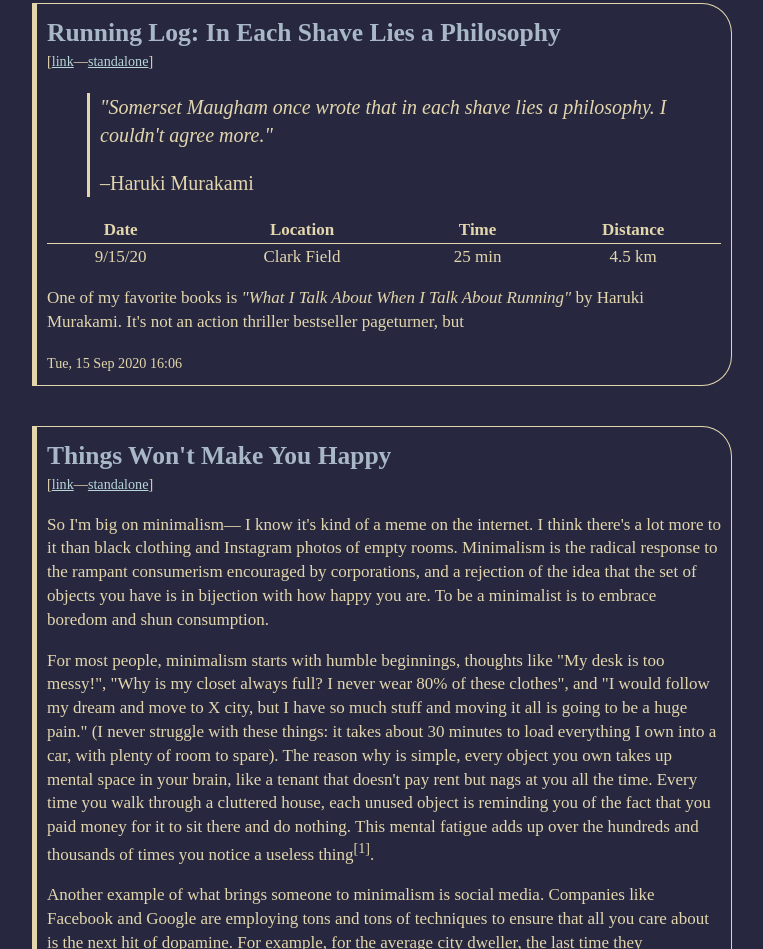
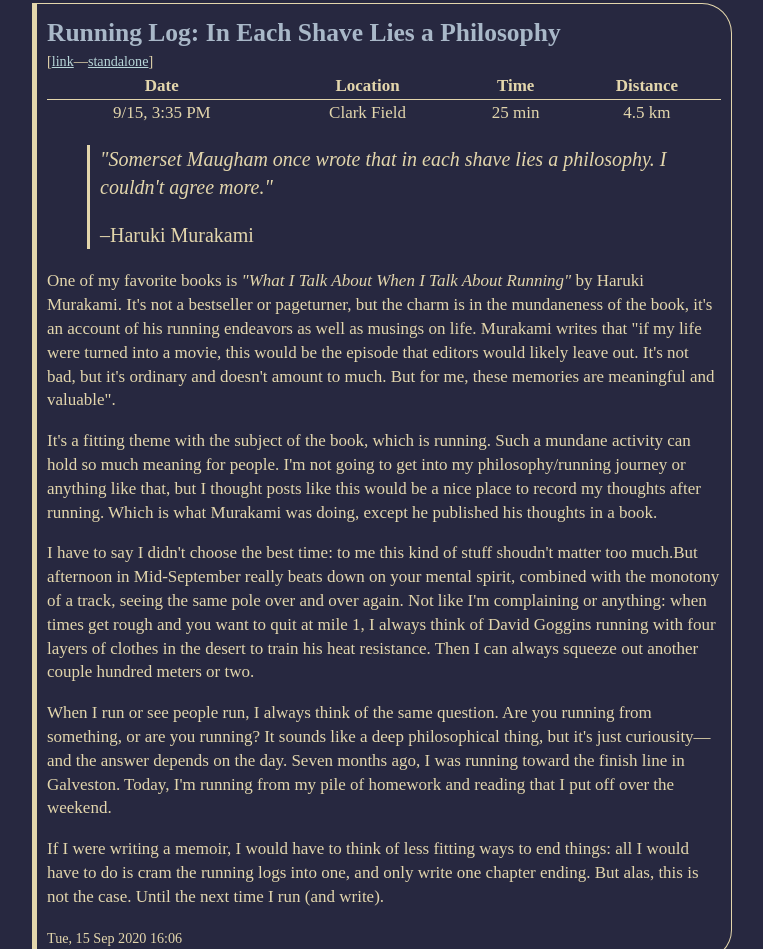
Before and after one commit to simonxiang1/website_old, a plain HTML site: page blog_posts.html in a window 1280 px wide. Shown: the part 138-1087 px from the top of the page, without its empty margins (258-1021 px from the left). Drawn offline with nearby package versions, Linux system fonts and the light colour scheme.

Commit message:
stable version of running log post

```diff
--- /dev/null
+++ b/blog/running-log-in-each-shave-lies-a-philosophy.html
@@ -0,0 +1,54 @@
+<!DOCTYPE html>
+<html lang="en">
+<head>
+<title>Running Log: In Each Shave Lies a Philosophy</title>
+<link rel='stylesheet' type='text/css' href='../style.css'>
+<meta charset='utf-8'/>
+</head>
+<body>
+<h1>Running Log: In Each Shave Lies a Philosophy</h1>
+<table style="width:100%">
+ <tr>
+   <th>Date</th>
+   <th>Location</th>
+   <th>Time</th>
+   <th>Distance</th>
+ </tr>
+ <tr>
+   <td>9/15, 3:35 PM</td>
+   <td>Clark Field</td>
+   <td>25 min</td>
+   <td>4.5 km</td>
+ </tr>
+</table>
+
+<blockquote style="font-style: italic">
+<p>
+"Somerset Maugham once wrote that in each shave lies a philosophy. I couldn't agree more."
+</p>
+<cite style="font-style: normal">–Haruki Murakami</cite>
+</blockquote>
+
+<p>
+One of my favorite books is <em>"What I Talk About When I Talk About Running"</em> by Haruki Murakami. It's not a bestseller or pageturner, but the charm is in the mundaneness of the book, it's an account of his running endeavors as well as musings on life. Murakami writes that "if my life were turned into a movie, this would be the episode that editors would likely leave out. It's not bad, but it's ordinary and doesn't amount to much. But for me, these memories are meaningful and valuable".
+</p>
+
+<p>
+It's a fitting theme with the subject of the book, which is running. Such a mundane activity can hold so much meaning for people. I'm not going to get into my philosophy/running journey or anything like that, but I thought posts like this would be a nice place to record my thoughts after running. Which is what Murakami was doing, except he published his thoughts in a book.
+</p>
+
+<p>
+I have to say I didn't choose the best time: to me this kind of stuff shoudn't matter too much.But afternoon in Mid-September really beats down on your mental spirit, combined with the monotony of a track, seeing the same pole over and over again. Not like I'm complaining or anything: when times get rough and you want to quit at mile 1, I always think of David Goggins running with four layers of clothes in the desert to train his heat resistance. Then I can always squeeze out another couple hundred meters or two.
+</p>
+
+<p>
+When I run or see people run, I always think of the same question. Are you running from something, or are you running? It sounds like a deep philosophical thing, but it's just curiousity— and the answer depends on the day. Seven months ago, I was running toward the finish line in Galveston. Today, I'm running from my pile of homework and reading that I put off over the weekend.
+</p>
+
+<p>
+If I were writing a memoir, I would have to think of less fitting ways to end things: all I would have to do is cram the running logs into one, and only write one chapter ending. But alas, this is not the case. Until the next time I run (and write).
+</p>
+<footer>by <strong><a href='https://simonxiang.xyz/'>Simon Xiang</a></strong></footer>
+</body>
+
+</html>
--- a/blog_posts.html
+++ b/blog_posts.html
@@ -17,13 +17,6 @@
 <div class='entry'>
 <h2 id='running-log-in-each-shave-lies-a-philosophy'>Running Log: In Each Shave Lies a Philosophy</h2>
 <small>[<a href='#running-log-in-each-shave-lies-a-philosophy'>link</a>&mdash;<a href='blog/running-log-in-each-shave-lies-a-philosophy.html'>standalone</a>]</small>
-<blockquote style="font-style: italic">
-<p>
-"Somerset Maugham once wrote that in each shave lies a philosophy. I couldn't agree more."
-</p>
-<cite style="font-style: normal">–Haruki Murakami</cite>
-</blockquote>
-
 <table style="width:100%">
  <tr>
    <th>Date</th>
@@ -32,15 +25,38 @@
    <th>Distance</th>
  </tr>
  <tr>
-   <td>9/15/20</td>
+   <td>9/15, 3:35 PM</td>
    <td>Clark Field</td>
    <td>25 min</td>
    <td>4.5 km</td>
  </tr>
 </table>
 
+<blockquote style="font-style: italic">
 <p>
-One of my favorite books is <em>"What I Talk About When I Talk About Running"</em> by Haruki Murakami. It's not an action thriller bestseller pageturner, but
+"Somerset Maugham once wrote that in each shave lies a philosophy. I couldn't agree more."
+</p>
+<cite style="font-style: normal">–Haruki Murakami</cite>
+</blockquote>
+
+<p>
+One of my favorite books is <em>"What I Talk About When I Talk About Running"</em> by Haruki Murakami. It's not a bestseller or pageturner, but the charm is in the mundaneness of the book, it's an account of his running endeavors as well as musings on life. Murakami writes that "if my life were turned into a movie, this would be the episode that editors would likely leave out. It's not bad, but it's ordinary and doesn't amount to much. But for me, these memories are meaningful and valuable".
+</p>
+
+<p>
+It's a fitting theme with the subject of the book, which is running. Such a mundane activity can hold so much meaning for people. I'm not going to get into my philosophy/running journey or anything like that, but I thought posts like this would be a nice place to record my thoughts after running. Which is what Murakami was doing, except he published his thoughts in a book.
+</p>
+
+<p>
+I have to say I didn't choose the best time: to me this kind of stuff shoudn't matter too much.But afternoon in Mid-September really beats down on your mental spirit, combined with the monotony of a track, seeing the same pole over and over again. Not like I'm complaining or anything: when times get rough and you want to quit at mile 1, I always think of David Goggins running with four layers of clothes in the desert to train his heat resistance. Then I can always squeeze out another couple hundred meters or two.
+</p>
+
+<p>
+When I run or see people run, I always think of the same question. Are you running from something, or are you running? It sounds like a deep philosophical thing, but it's just curiousity— and the answer depends on the day. Seven months ago, I was running toward the finish line in Galveston. Today, I'm running from my pile of homework and reading that I put off over the weekend.
+</p>
+
+<p>
+If I were writing a memoir, I would have to think of less fitting ways to end things: all I would have to do is cram the running logs into one, and only write one chapter ending. But alas, this is not the case. Until the next time I run (and write).
 </p>
 <small>Tue, 15 Sep 2020 16:06</small>
 </div>
```
Also changed, not shown: rss.xml (+27 -9 lines).
